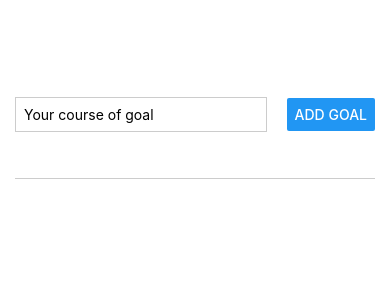
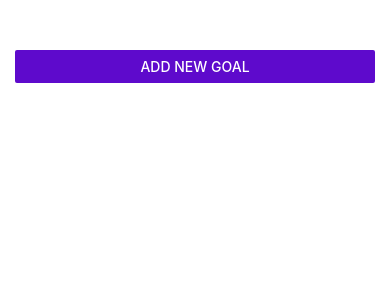
Before and after one commit to dani-edo/react-native-edo, a React Native app: screen / in a window 390 px wide. Shown: the top 300 px of the page. Built offline with nearby package versions, Linux system fonts and the light colour scheme.

Commit message:
add new goal to modal

```diff
--- a/App.js
+++ b/App.js
@@ -1,17 +1,23 @@
 import { StatusBar } from "expo-status-bar";
 import { useState } from "react";
-import { FlatList, StyleSheet, View } from "react-native";
+import { Button, FlatList, StyleSheet, View } from "react-native";
 import GoalInput from "./components/GoalInput";
 import GoallItem from "./components/GoallItem";
 
 export default function App() {
+  const [modalIsVisible, setModalIsVisible] = useState(false);
   const [courseGoals, setCourseGoals] = useState([]);
+
+  const startAddGoalHandler = () => setModalIsVisible(true);
+
+  const endAddGoalHandler = () => setModalIsVisible(false);
 
   const addGoalHandler = (enteredGoalText) => {
     setCourseGoals((oldCourseGoals) => [
       ...oldCourseGoals,
       { text: enteredGoalText, id: Math.random().toString() },
     ]);
+    endAddGoalHandler();
   };
 
   const deleteGoalHandler = (id) => {
@@ -21,7 +27,16 @@
   return (
     <View style={styles.appContainer}>
       <StatusBar style="auto" />
-      <GoalInput addGoal={addGoalHandler} />
+      <Button
+        title="Add New Goal"
+        color="#5e0acc"
+        onPress={startAddGoalHandler}
+      />
+      <GoalInput
+        addGoal={addGoalHandler}
+        visible={modalIsVisible}
+        onCancel={endAddGoalHandler}
+      />
       <View style={styles.goalsContainer}>
         <FlatList
           data={courseGoals}
--- a/components/GoalInput.js
+++ b/components/GoalInput.js
@@ -1,7 +1,7 @@
 import React, { useState } from "react";
-import { Button, StyleSheet, TextInput, View } from "react-native";
+import { Button, Modal, StyleSheet, TextInput, View } from "react-native";
 
-function GoalInput({ addGoal }) {
+function GoalInput({ addGoal, visible, onCancel }) {
   const [enteredGoalText, setEnteredGoalText] = useState("");
 
   const goalInputHandler = (text) => {
@@ -14,6 +14,7 @@
   };
 
   return (
+    <Modal visible={visible} animationType="slide">
       <View style={styles.inputContainer}>
         <TextInput
           style={styles.textInput}
@@ -21,8 +22,16 @@
           onChangeText={goalInputHandler}
           value={enteredGoalText}
         />
+        <View style={styles.buttonContainer}>
+          <View style={styles.button}>
             <Button title="Add Goal" onPress={addGoalHandler} />
           </View>
+          <View style={styles.button}>
+            <Button title="Cancel" onPress={onCancel} />
+          </View>
+        </View>
+      </View>
+    </Modal>
   );
 }
 
@@ -31,18 +40,25 @@
 const styles = StyleSheet.create({
   inputContainer: {
     flex: 1,
-    flexDirection: "row",
-    justifyContent: "space-between",
+    justifyContent: "center",
     alignItems: "center",
     marginBottom: 24,
     borderBottomWidth: 1,
     borderBottomColor: "#cccccc",
+    padding: 16,
   },
   textInput: {
     borderWidth: 1,
     borderColor: "#cccccc",
-    width: "70%",
-    marginRight: 8,
+    width: "100%",
     padding: 8,
   },
+  buttonContainer: {
+    flexDirection: "row",
+    marginTop: 16,
+  },
+  button: {
+    width: 100,
+    marginHorizontal: 8,
+  },
 });
```
Lines whose indentation alone changed are shown as unchanged.
